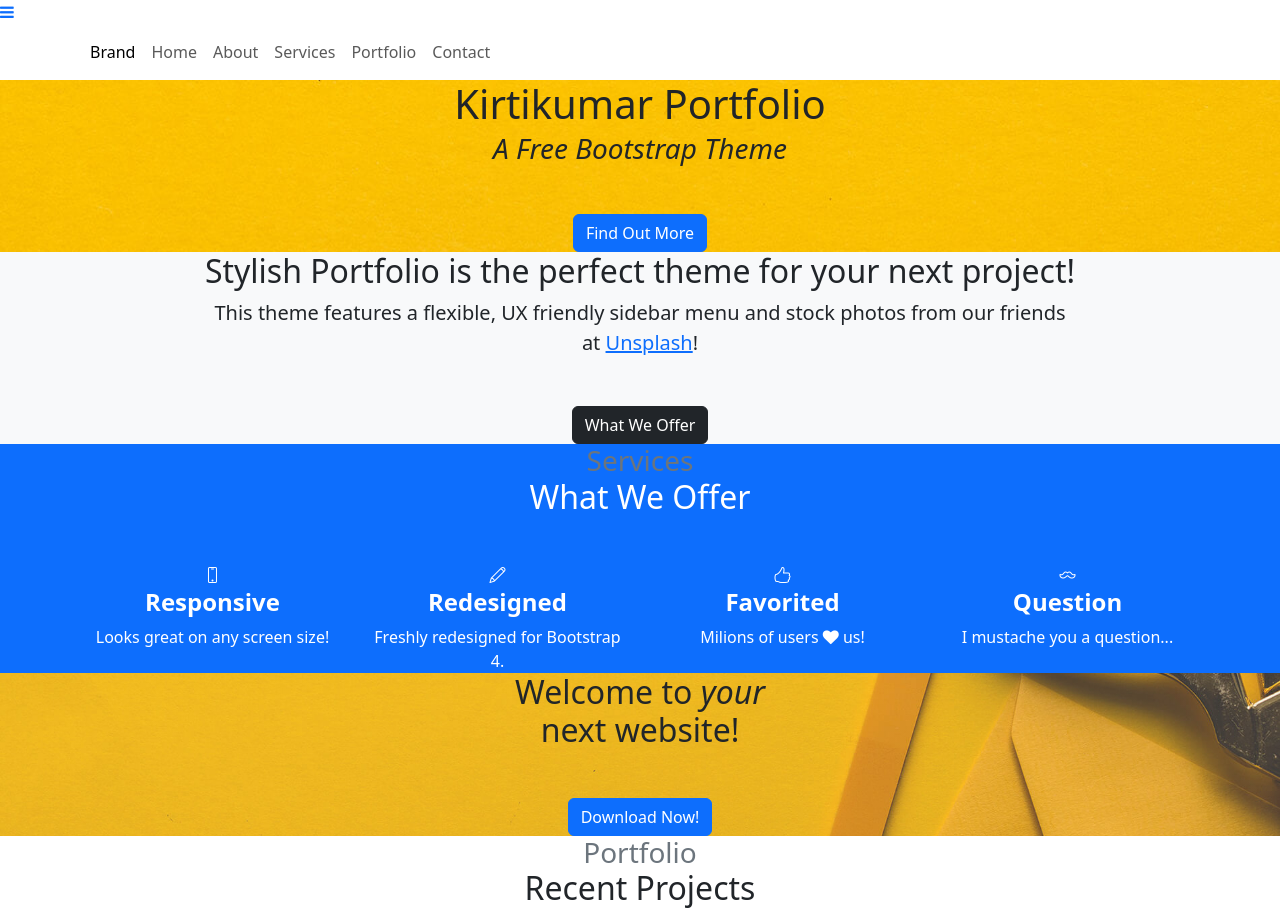
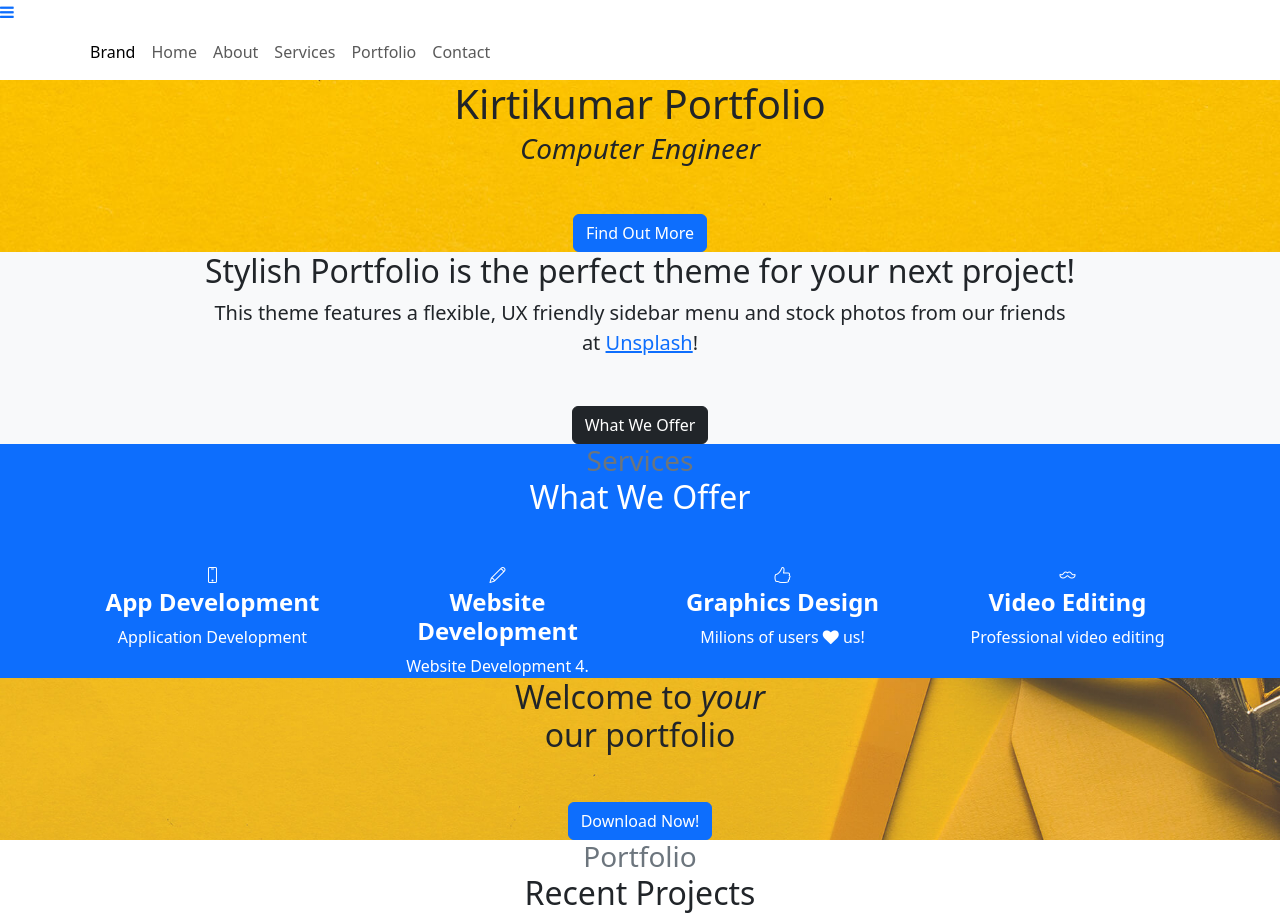
Before and after one commit to KirtiRaj2109/KirtiRaj2109.github.io, a plain HTML site: page index.html in a window 1280 px wide. Shown: the top 915 px of the page. Drawn offline with nearby package versions, Linux system fonts and the light colour scheme.

Commit message:
Update index.html

```diff
--- a/index.html
+++ b/index.html
@@ -29,7 +29,7 @@
     <header class="d-flex masthead" style="background-image:url('assets/img/bg-masthead.jpg');">
         <div class="container my-auto text-center">
             <h1 class="mb-1">Kirtikumar Portfolio</h1>
-            <h3 class="mb-5"><em>A Free Bootstrap Theme</em></h3><a class="btn btn-primary btn-xl js-scroll-trigger" role="button" href="#about">Find Out More</a>
+            <h3 class="mb-5"><em>Computer Engineer</em></h3><a class="btn btn-primary btn-xl js-scroll-trigger" role="button" href="#about">Find Out More</a>
             <div class="overlay"></div>
         </div>
     </header>
@@ -51,27 +51,27 @@
             </div>
             <div class="row">
                 <div class="col-md-6 col-lg-3 mb-5 mb-lg-0"><span class="mx-auto service-icon rounded-circle mb-3"><i class="icon-screen-smartphone"></i></span>
-                    <h4><strong>Responsive</strong></h4>
-                    <p class="mb-0 text-faded">Looks great on any screen size!</p>
+                    <h4><strong>App Development</strong></h4>
+                    <p class="mb-0 text-faded">Application Development</p>
                 </div>
                 <div class="col-md-6 col-lg-3 mb-5 mb-lg-0"><span class="mx-auto service-icon rounded-circle mb-3"><i class="icon-pencil"></i></span>
-                    <h4><strong>Redesigned</strong></h4>
-                    <p class="mb-0 text-faded">Freshly redesigned for Bootstrap 4.</p>
+                    <h4><strong>Website Development</strong></h4>
+                    <p class="mb-0 text-faded">Website Development 4.</p>
                 </div>
                 <div class="col-md-6 col-lg-3 mb-5 mb-lg-0"><span class="mx-auto service-icon rounded-circle mb-3"><i class="icon-like"></i></span>
-                    <h4><strong>Favorited</strong></h4>
+                    <h4><strong>Graphics Design</strong></h4>
                     <p class="mb-0 text-faded"><span>Milions of users&nbsp;</span><i class="fa fa-heart"></i><span>&nbsp;us!</span></p>
                 </div>
                 <div class="col-md-6 col-lg-3 mb-5 mb-lg-0"><span class="mx-auto service-icon rounded-circle mb-3"><i class="icon-mustache"></i></span>
-                    <h4><strong>Question</strong></h4>
-                    <p class="mb-0 text-faded">I mustache you a question...</p>
+                    <h4><strong>Video Editing</strong></h4>
+                    <p class="mb-0 text-faded">Professional video editing</p>
                 </div>
             </div>
         </div>
     </section>
     <section class="callout" style="background:linear-gradient(90deg, rgba(255, 255, 255, 0.1) 0%, rgba(255, 255, 255, 0.1) 100%), url(&quot;assets/img/bg-callout.jpg&quot;);background-position:center center;background-repeat:no-repeat;background-size:cover;">
         <div class="container text-center">
-            <h2 class="mx-auto mb-5"><span>Welcome to&nbsp;</span><em>your</em><span><br>next website!<br></span></h2><a class="btn btn-primary btn-xl" role="button" href="#">Download Now!</a>
+            <h2 class="mx-auto mb-5"><span>Welcome to&nbsp;</span><em>your</em><span><br>our portfolio<br></span></h2><a class="btn btn-primary btn-xl" role="button" href="#">Download Now!</a>
         </div>
     </section>
     <section id="portfolio" class="content-section">
```
